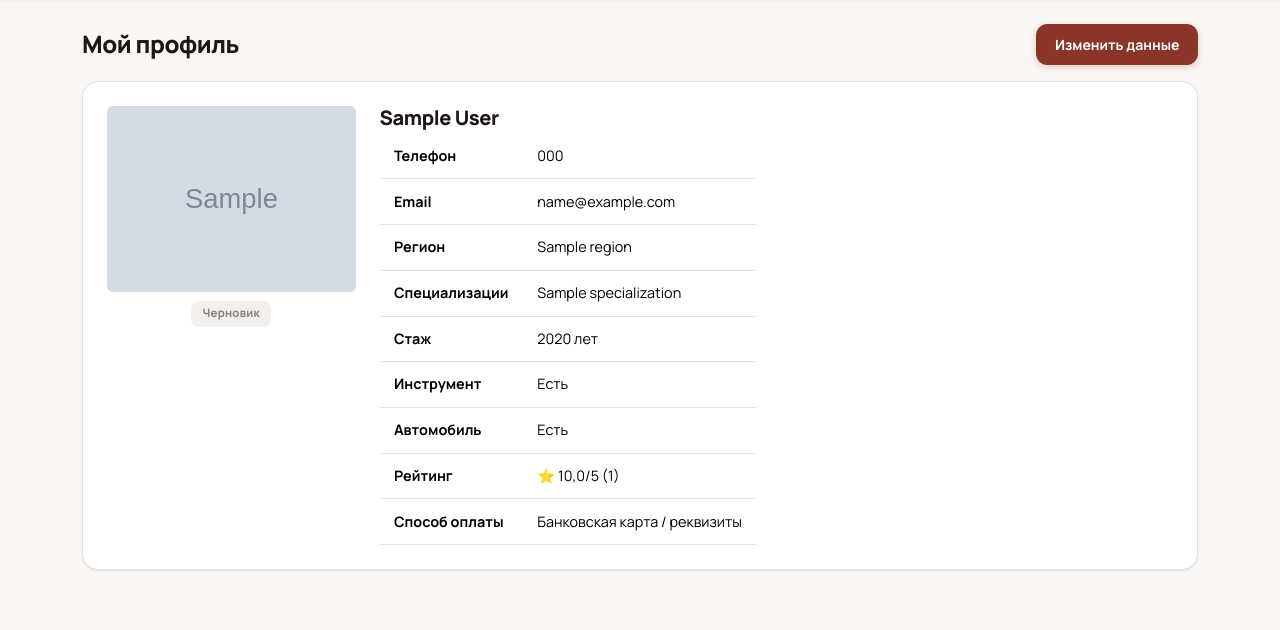
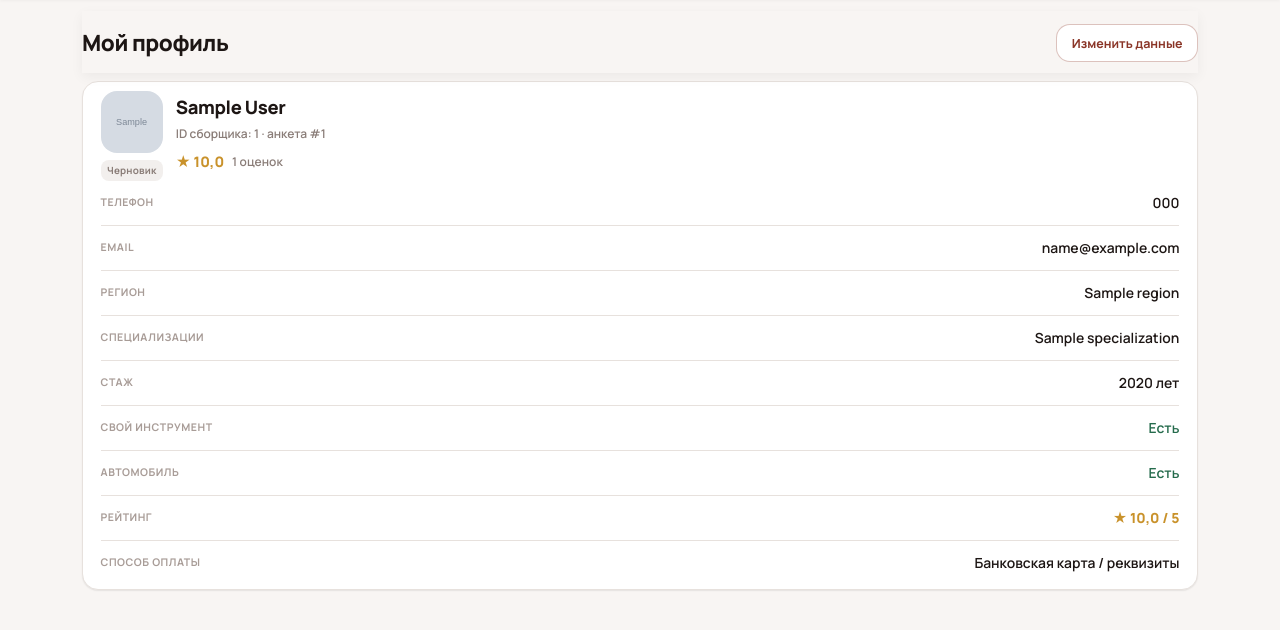
Before and after one commit to Logminal/pickers_app, a Django app: page /collectors/my-profile/ in a window 1280 px wide. Shown: the part 72-702 px from the top of the page. Run offline with Django 5.2, Linux system fonts and the light colour scheme; a user stored in the database is signed in; tables that the repository leaves empty hold one stand-in row (values such as "Sample post"); grey boxes marked "Sample" are stand-in pictures.

Commit message:
Страница «Мой профиль» (сборщик) по макету Claude Design
Переверстал templates/collectors/my_profile.html под мокап «Мой
профиль - сборщик.dc.html» из хендоффа, переиспользуя уже
существующие компоненты дизайн-системы (те же классы, что на
странице профиля сборщика для менеджера и в истории статусов
заявки): аватар/инициалы + статус анкеты + рейтинг в шапке,
построчные поля профиля, амбер-карточка «На рассмотрении» с
изменениями по заявке, вертикальный таймлайн истории решений
менеджера (одобрено/отклонено + комментарий).

Не стал добавлять кнопку «Отозвать заявку на изменение» из
мокапа — под неё нет backend-действия (нет сервиса withdraw),
и полосу «до/после» для каждого изменения тоже не стал городить:
CollectorProfileChangeRequest.changes хранит только новое значение,
старого в модели нет — выдумывать его не хотелось.

Логика/контекст view не менялись, работа только с шаблоном и CSS,
тесты не гонял. Проверено вживую: анкета с реквизитами оплаты, одной
заявкой на рассмотрении (2 поля) и историей из одобренной и
отклонённой заявки — все секции и подписи полей (через
CHANGE_FIELD_LABELS/get_item) отображаются корректно, без
горизонтального скролла и ошибок в консоли.

Co-Authored-By: Claude Sonnet 5 <noreply@anthropic.com>

```diff
--- a/static/css/app.css
+++ b/static/css/app.css
@@ -1022,6 +1022,18 @@ textarea { resize: vertical; min-height: 5.5rem; }
 .alert-warning { background: var(--warning-bg); color: #78350f; border-color: #fde68a; }
 .alert-info { background: var(--info-bg); color: #1e3a8a; border-color: #bfdbfe; }
 
+/* ============================================================
+   Мой профиль (сборщик) — по макету Claude Design
+   ============================================================ */
+
+.profile-page-top { display: flex; align-items: center; justify-content: space-between; gap: 0.75rem; }
+.profile-edit-btn { flex: none; width: auto; min-height: 38px; padding: 0 0.9rem; font-size: 0.78rem; }
+
+.pending-change-list { list-style: none; margin: 0.5rem 0 0; padding: 0; display: flex; flex-direction: column; gap: 0.4rem; }
+.pending-change-list li { display: flex; align-items: baseline; justify-content: space-between; gap: 0.75rem; font-size: 0.82rem; }
+.pending-change-field { font-weight: 700; color: var(--ink); }
+.pending-change-value { font-weight: 500; color: var(--ink-muted); text-align: right; }
+
 @media (max-width: 767px) {
   body { font-size: 1rem; }
   .content-card { padding: 1rem; }
--- a/templates/collectors/my_profile.html
+++ b/templates/collectors/my_profile.html
@@ -2,67 +2,97 @@
 {% load ui_extras %}
 {% block title %}Мой профиль{% endblock %}
 {% block content %}
-<div class="d-flex justify-content-between align-items-center mb-3">
-    <h1 class="h4 mb-0">Мой профиль</h1>
-    <a href="{% url 'profile_edit' %}" class="btn btn-primary btn-sm">Изменить данные</a>
+<div class="order-sticky-header">
+    <div class="profile-page-top">
+        <div class="order-header-title">Мой профиль</div>
+        <a href="{% url 'profile_edit' %}" class="btn-action btn-action-outline-primary profile-edit-btn">Изменить данные</a>
+    </div>
 </div>
 
-<div class="content-card">
-    <div class="row">
-        <div class="col-md-3 text-center mb-4 mb-md-0">
+<div class="content-card order-info-card">
+    <div class="profile-header">
+        <div class="profile-avatar-col">
             {% if profile.profile_photo %}
-                <img src="{{ profile.profile_photo.url }}" class="img-fluid rounded mb-2" alt="{{ profile.full_name }}">
+                <img src="{{ profile.profile_photo.url }}" class="profile-avatar-photo" alt="{{ profile.full_name }}">
+            {% else %}
+                <div class="profile-avatar">{{ profile.full_name|initials }}</div>
             {% endif %}
-            <div><span class="status-pill {{ profile.status|status_class }}">{{ profile.get_status_display }}</span></div>
+            <span class="status-pill {{ profile.status|status_class }} profile-status-pill">{{ profile.get_status_display }}</span>
         </div>
-        <div class="col-md-9">
-            <h2 class="h5 mb-1">{{ profile.full_name }}</h2>
-            <table class="table table-sm w-auto">
-                <tr><th>Телефон</th><td>{{ profile.user.phone|default:'—' }}</td></tr>
-                <tr><th>Email</th><td>{{ profile.user.email|default:'—' }}</td></tr>
-                <tr><th>Регион</th><td>{{ profile.region|default:'—' }}</td></tr>
-                <tr><th>Специализации</th><td>{% for s in profile.specializations.all %}{{ s.name }}{% if not forloop.last %}, {% endif %}{% empty %}—{% endfor %}</td></tr>
-                <tr><th>Стаж</th><td>{{ profile.experience_years }} лет</td></tr>
-                <tr><th>Инструмент</th><td>{% if profile.has_own_tools %}Есть{% else %}Нет{% endif %}</td></tr>
-                <tr><th>Автомобиль</th><td>{% if profile.has_car %}Есть{% else %}Нет{% endif %}</td></tr>
-                <tr>
-                    <th>Рейтинг</th>
-                    <td>{% if profile.average_rating %}⭐ {{ profile.average_rating|floatformat:1 }}/5 ({{ profile.ratings_count }}){% else %}Пока нет оценок{% endif %}</td>
-                </tr>
-                {% if profile.payment_details %}
-                <tr><th>Способ оплаты</th><td>{{ profile.payment_details.get_method_display }}</td></tr>
+        <div class="profile-header-body">
+            <div class="profile-header-name">{{ profile.full_name }}</div>
+            <div class="profile-header-meta">ID сборщика: {{ profile.user.pk }} · анкета #{{ profile.pk }}</div>
+            <div class="profile-header-rating">
+                {% if profile.average_rating %}
+                    <span class="profile-rating-value">★ {{ profile.average_rating|floatformat:1 }}</span>
+                    <span class="profile-rating-count">{{ profile.ratings_count }} оценок</span>
+                {% else %}
+                    <span class="profile-rating-count">Пока нет оценок</span>
                 {% endif %}
-            </table>
             </div>
         </div>
     </div>
 
+    <div class="profile-field-row"><span class="profile-field-label">Телефон</span><span class="profile-field-value">{{ profile.user.phone|default:'—' }}</span></div>
+    <div class="profile-field-row"><span class="profile-field-label">Email</span><span class="profile-field-value">{{ profile.user.email|default:'—' }}</span></div>
+    <div class="profile-field-row"><span class="profile-field-label">Регион</span><span class="profile-field-value">{{ profile.region|default:'—' }}</span></div>
+    <div class="profile-field-row"><span class="profile-field-label">Специализации</span><span class="profile-field-value">{% for s in profile.specializations.all %}{{ s.name }}{% if not forloop.last %}, {% endif %}{% empty %}—{% endfor %}</span></div>
+    <div class="profile-field-row"><span class="profile-field-label">Стаж</span><span class="profile-field-value">{{ profile.experience_years }} лет</span></div>
+    <div class="profile-field-row"><span class="profile-field-label">Свой инструмент</span><span class="profile-field-value{% if profile.has_own_tools %} profile-field-value-good{% endif %}">{% if profile.has_own_tools %}Есть{% else %}Нет{% endif %}</span></div>
+    <div class="profile-field-row"><span class="profile-field-label">Автомобиль</span><span class="profile-field-value{% if profile.has_car %} profile-field-value-good{% endif %}">{% if profile.has_car %}Есть{% else %}Нет{% endif %}</span></div>
+    <div class="profile-field-row"><span class="profile-field-label">Рейтинг</span><span class="profile-field-value profile-field-value-rating">{% if profile.average_rating %}★ {{ profile.average_rating|floatformat:1 }} / 5{% else %}Пока нет оценок{% endif %}</span></div>
+    {% if profile.payment_details %}
+    <div class="profile-field-row profile-field-row-last"><span class="profile-field-label">Способ оплаты</span><span class="profile-field-value">{{ profile.payment_details.get_method_display }}</span></div>
+    {% endif %}
+</div>
+
 {% if pending_requests %}
-<div class="content-card">
-    <h2 class="h6 mb-3">⏳ На рассмотрении у менеджера</h2>
+<div class="content-card notes-card">
+    <div class="section-title-row">
+        <span class="section-title">⏳ На рассмотрении</span>
+        <span class="notes-internal-tag">У МЕНЕДЖЕРА</span>
+    </div>
+    <p class="notes-note">Изменения вступят в силу после проверки менеджером — до этого в анкете действуют текущие данные.</p>
+    <div class="job-list notes-list">
         {% for req in pending_requests %}
-        <div class="mb-3 pb-3 {% if not forloop.last %}border-bottom{% endif %}">
-            <p class="small text-muted mb-1">Отправлено {{ req.created_at }}</p>
-            <ul class="mb-0 small">
+            <div class="note-card">
+                <div class="note-meta">Отправлено {{ req.created_at }}</div>
+                <ul class="pending-change-list">
                     {% for key, value in req.changes.items %}
-                    <li><strong>{{ field_labels|get_item:key }}</strong>: {{ value }}</li>
+                        <li><span class="pending-change-field">{{ field_labels|get_item:key }}</span><span class="pending-change-value">{{ value }}</span></li>
                     {% endfor %}
                 </ul>
             </div>
         {% endfor %}
     </div>
+</div>
 {% endif %}
 
 {% if history %}
 <div class="content-card">
-    <h2 class="h6 mb-3">История изменений</h2>
+    <div class="section-title-row">
+        <span class="section-title">История изменений</span>
+    </div>
+    <div class="timeline">
         {% for req in history %}
-        <div class="mb-2 d-flex align-items-center gap-2">
-            <span class="status-pill {{ req.status|status_class }}">{{ req.get_status_display }}</span>
-            <span class="text-muted small">{{ req.reviewed_at|default:req.created_at }}</span>
-            {% if req.review_comment %}<span class="small">— {{ req.review_comment }}</span>{% endif %}
+        <div class="timeline-item">
+            <div class="timeline-dot-col">
+                <span class="timeline-dot {{ req.status|status_class }}"></span>
+                {% if not forloop.last %}<span class="timeline-line"></span>{% endif %}
+            </div>
+            <div class="timeline-content">
+                <div class="timeline-pills">
+                    <span class="tiny-pill {{ req.status|status_class }}">{{ req.get_status_display }}</span>
+                </div>
+                <div class="timeline-who">
+                    {% for key, value in req.changes.items %}{{ field_labels|get_item:key }}{% if not forloop.last %}, {% endif %}{% endfor %}
+                </div>
+                {% if req.review_comment %}<div class="timeline-comment">{{ req.review_comment }}</div>{% endif %}
+                <div class="timeline-date">{{ req.reviewed_at|default:req.created_at }}</div>
+            </div>
         </div>
         {% endfor %}
     </div>
+</div>
 {% endif %}
 {% endblock %}
```
Lines whose indentation alone changed are shown as unchanged.
